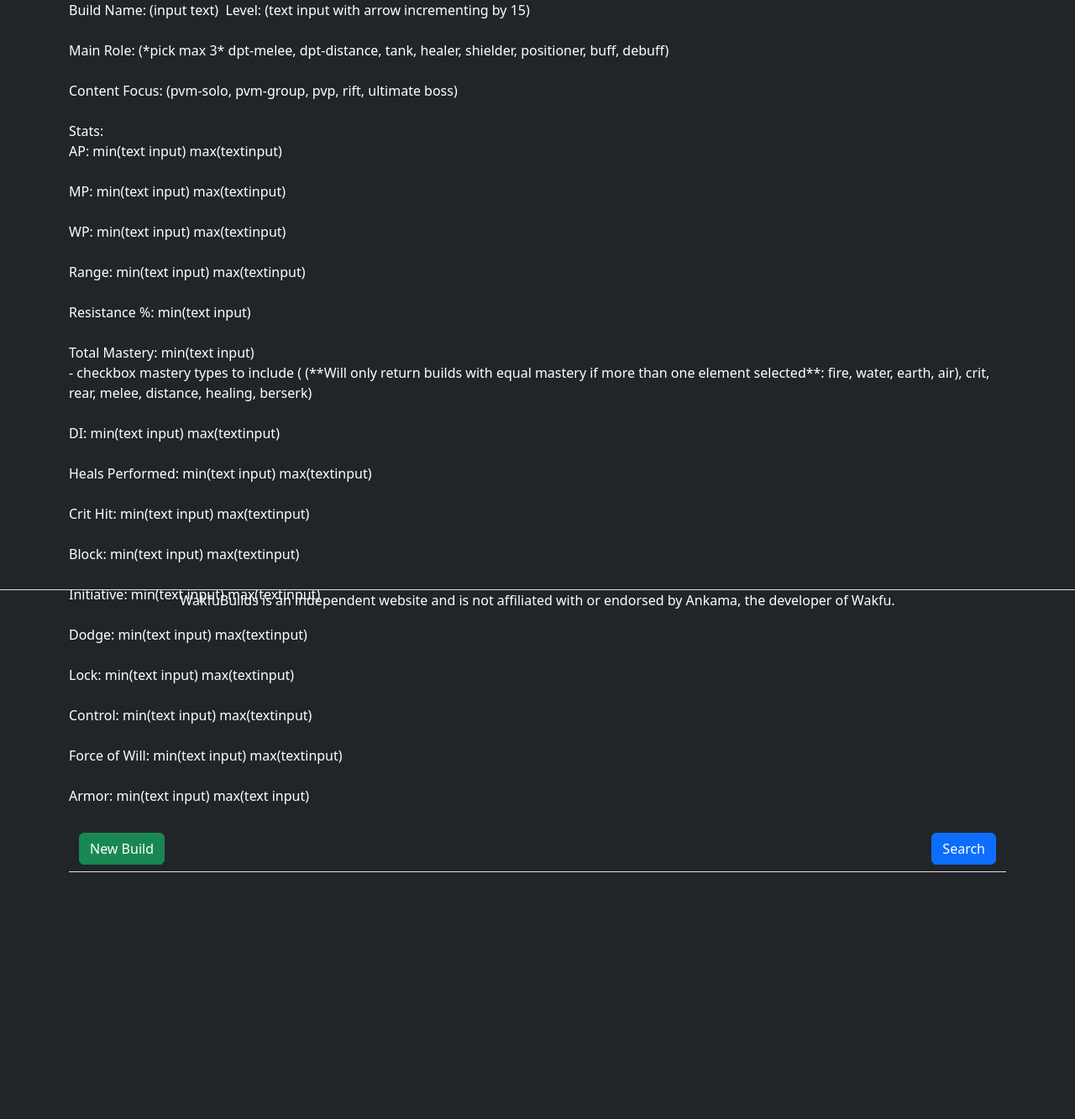
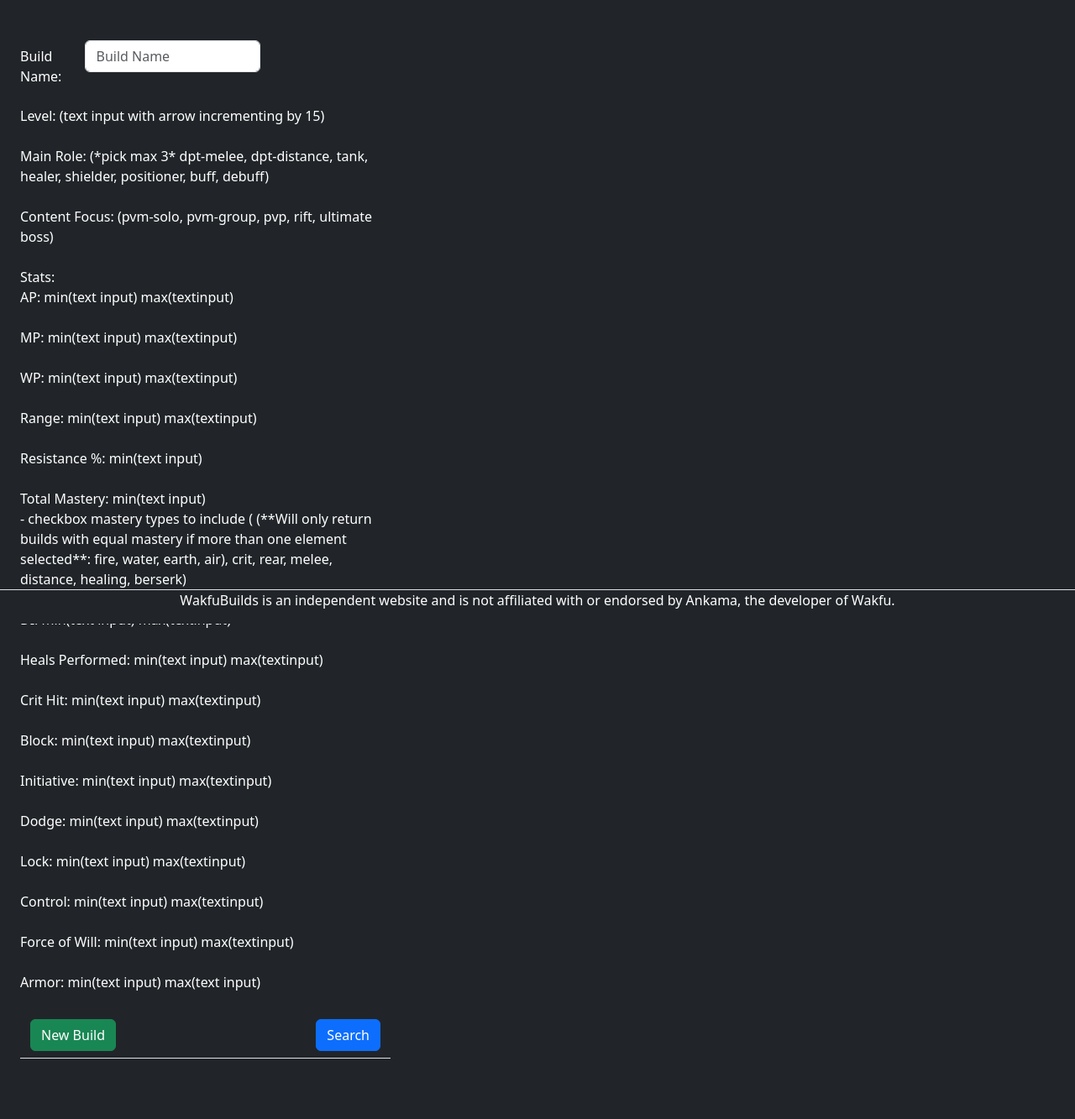
Before and after one commit to StudentofCS/hackbright_final_project, a Flask app: template templates/homepage.html in a window 1280 px wide. Shown: the part 57-1390 px from the top of the page at 84% size. Before the commit the page ends 1096 px from the top, so only its background shows below. Run offline with Flask 3, Linux system fonts and the light colour scheme; the template is opened without the code that fills it, so the values that code supplies are empty.

Commit message:
Fixed seed_database. Added class buttons and build name input

```diff
--- a/server.py
+++ b/server.py
@@ -27,8 +27,6 @@ def get_browser_lang():
 def homepage():
     get_browser_lang()
     character_classes = crud.get_character_classes()
-    db.session.add(character_classes)
-    db.session.commit()
 
     if 'user_id' in session:
         return redirect(f"/user/{session['user_id']}")
--- a/templates/base.html
+++ b/templates/base.html
@@ -44,8 +44,8 @@
     <div class="container-fluid">
         {% block content %}{% endblock %}
     </div>
-
-    <footer class="d-flex flex-wrap justify-content-center border-top fixed-bottom">
+    <br><br><br>
+    <footer class="bg-dark d-flex flex-wrap justify-content-center border-top fixed-bottom">
         <p>WakfuBuilds is an independent website and is not affiliated with or endorsed by Ankama, the developer of Wakfu.</p>
     </footer>
 <script src="https://cdn.jsdelivr.net/npm/bootstrap@5.3.6/dist/js/bootstrap.bundle.min.js" integrity="sha384-j1CDi7MgGQ12Z7Qab0qlWQ/Qqz24Gc6BM0thvEMVjHnfYGF0rmFCozFSxQBxwHKO" crossorigin="anonymous"></script>
--- a/templates/homepage.html
+++ b/templates/homepage.html
@@ -2,19 +2,22 @@
 
 {% block title %}Wakfu Builds{% endblock %}
 {% block content %}
-    <div class="container">
-        Build Name: (input text)
+    <br><br>
+    <div class="container row">
+        <div class="col-5">
+            <div class="row mb-3">
+                <label for="build_name" class="col-sm-2 col-form-label">Build Name:</label>
+                <div class="col-sm-6">
+                    <input type="text" class="form-control" id="build_name" placeholder="Build Name">
+                </div>
+            </div>
 
-
-
-        <div class="btn-group" role="group" aria-label="Radio toggle button group for character classes">
+            <div class="btn-toolbar" role="group" aria-label="Radio toggle buttons for character class">
                 {% for character_class in character_classes %}
-            <input type="radio" class="btn-check" name="btnradio" id="character_class{{ character_class.id }}" autocomplete="off" checked>
+                    <input type="radio" class="btn-check" name="char_class_btnradio" id="character_class{{ character_class.id }}" autocomplete="off">
                     <label class="btn btn-outline-primary" for="character_class{{ character_class.id }}">{{ character_class.name }}</label>
                 {% endfor %}
             </div>
-
-
 
             Level: (text input with arrow incrementing by 15)
             <br/><br/>
@@ -77,6 +80,7 @@
                 </div>
             </nav>
         </div>
+    </div>
 
 
 {% endblock %}
```
Also changed, not shown: seed_database.py (+16 -11 lines). Lines whose indentation alone changed are shown as unchanged.
